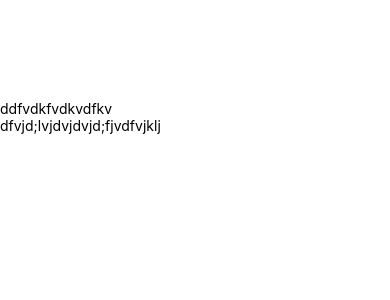
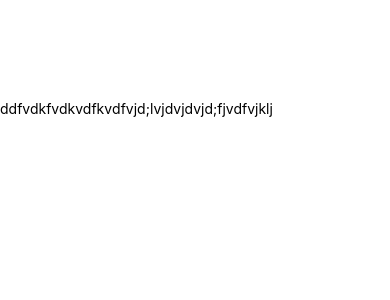
Before and after one commit to TheRealKwabena/quiz-app, a React Native app in the folder quiz-app/: screen / in a window 390 px wide. Shown: the top 300 px of the page. Built offline with nearby package versions, Linux system fonts and the light colour scheme.

Commit message:
add new thing

```diff
--- a/quiz-app/App.tsx
+++ b/quiz-app/App.tsx
@@ -5,8 +5,8 @@ import { StyleSheet, Text, View } from 'react-native';
 export default function App() {
   return (
     <View style={styles.container}>
-      <View>
-        <Text style={styles.textl}>
+      <View style={styles.textl}>
+        <Text>
     ddfvdkfvdkvdfkv
         </Text>
         <Text>
@@ -19,9 +19,11 @@ dfvjd;lvjdvjdvjd;fjvdfvjklj
 
 const styles = StyleSheet.create({
   container: {
-    display: "flex",
+
   },
   textl: {
-    marginTop: 100
+    marginTop: 100,
+    display: "flex",
+    flexDirection: "row"
   }
 });
```
